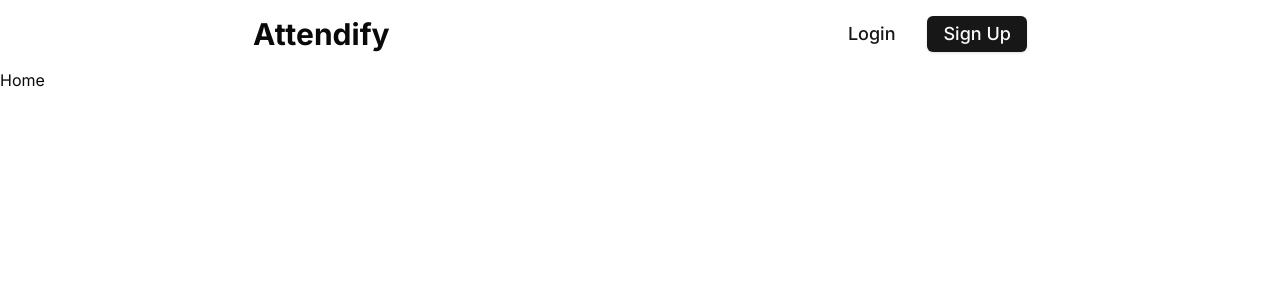
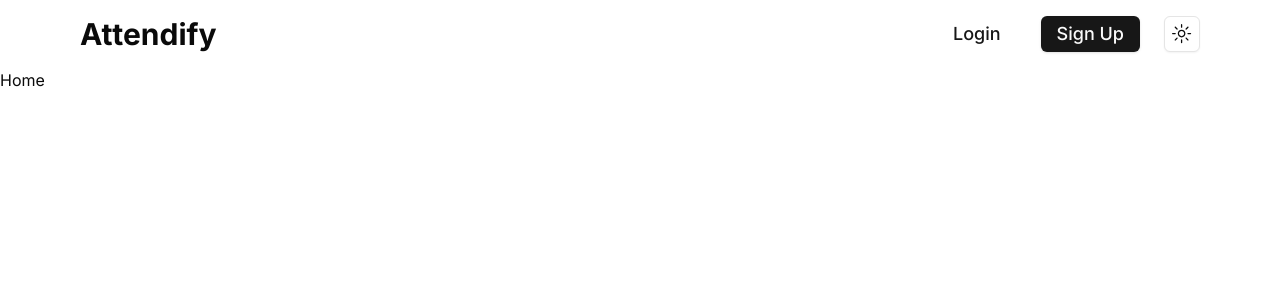
Before and after one commit to hackathon-19-20/attendify, a Next.js app in the folder website/: page / in a window 1280 px wide. Shown: the top 300 px of the page. Built offline with nearby package versions, Linux system fonts and the light colour scheme.

Commit message:
Added light and dark theme

```diff
--- a/website/app/layout.tsx
+++ b/website/app/layout.tsx
@@ -4,6 +4,7 @@ import "./globals.css";
 import { ThemeProvider } from "@/components/themeProvider";
 import Link  from "next/link";
 import { Button } from "@/components/ui/button";
+import { ThemeToggle } from "@/components/Buttons/ThemeToggle";
 
 export const metadata: Metadata = {
   title: "Attendify",
@@ -31,11 +32,12 @@ export default function RootLayout({
            enableSystem
            disableTransitionOnChange
         >
-          <nav className="flex justify-around items-center py-4 px-8">
+          <nav className="flex justify-between items-center py-4 px-20">
             <Link href="/"><p className="font-bold text-3xl">Attendify</p></Link>
-            <div className="flex justify-around items-center gap-4">
+            <div className="flex justify-around items-center gap-6">
               <Link href="/login"><Button className="text-lg" variant="link">Login</Button></Link>
               <Link href="/sign-up"><Button className="text-lg">Sign Up</Button></Link>
+              <ThemeToggle />
             </div>
           </nav>
           {children}
```
